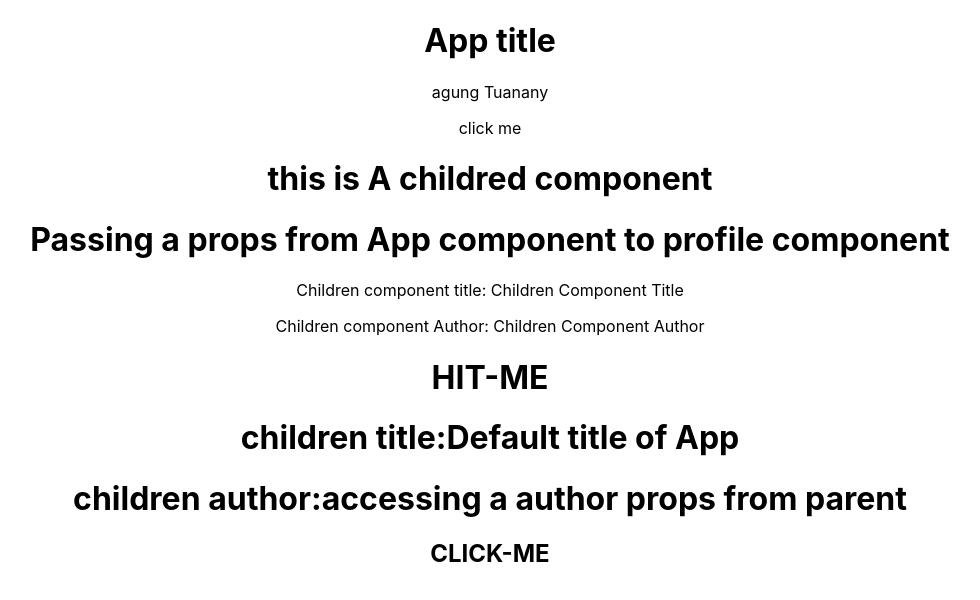
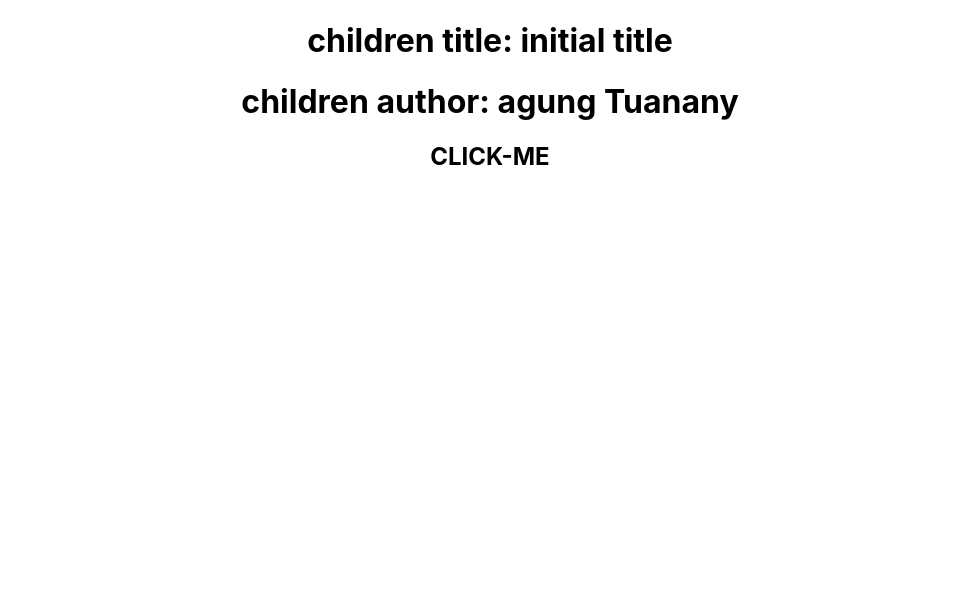
Before and after one commit to agungTuanany/reactBootCamp, a React (Create React App) app: page / in a window 1280 px wide. Shown: the top 600 px of the page, without its empty margins (150-1130 px from the left). Built offline with nearby package versions, Linux system fonts and the light colour scheme.

Commit message:
updating props, form parent component with state in children props

```diff
--- a/src/App.js
+++ b/src/App.js
@@ -9,8 +9,8 @@ class App extends Component {
     super(props);
 
     this.state = {
-      title: "App title",
-      author: 'agung Tuanany'
+      title: " initial title",
+      author: ' agung Tuanany'
 
     }
 
@@ -19,21 +19,17 @@ class App extends Component {
 
   onClick(e) {
     this.setState({
-      title: "A new title",
-      author: "AGUNG TUANANY"
+      title: " A new title",
+      author: " AGUNG TUANANY"
     });
   }
 
   render() {
     return (
       <div className="App">
-        <h1>{this.state.title}</h1>
-        <p>{this.state.author}</p>
-        <div onClick={this.onClick}>click me</div>
-
-        <Profile/>
         <Children
-          author= "accessing a author props from parent"
+          title= {this.state.title}
+          author= {this.state.author}
           onClick={this.onClick}
         />
       </div>
--- a/src/components/childrenComponent.js
+++ b/src/components/childrenComponent.js
@@ -8,9 +8,6 @@ const propTypes = {
   author: PropTypes.string.isRequired
 };
 
-const defaultProps = {
-  title: "Default title of App"
-};
 
 const Children = (props) => {
   return (
@@ -23,6 +20,5 @@ const Children = (props) => {
 }
 
 Children.propTypes = propTypes;
-Children.defaultProps = defaultProps;
 
 export default Children
```
